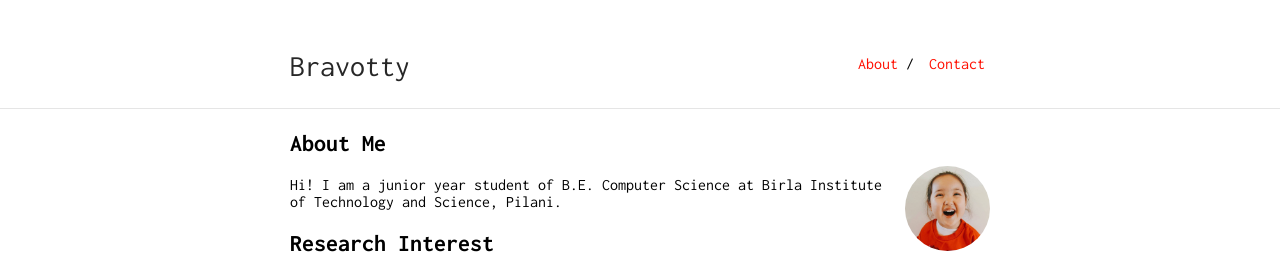
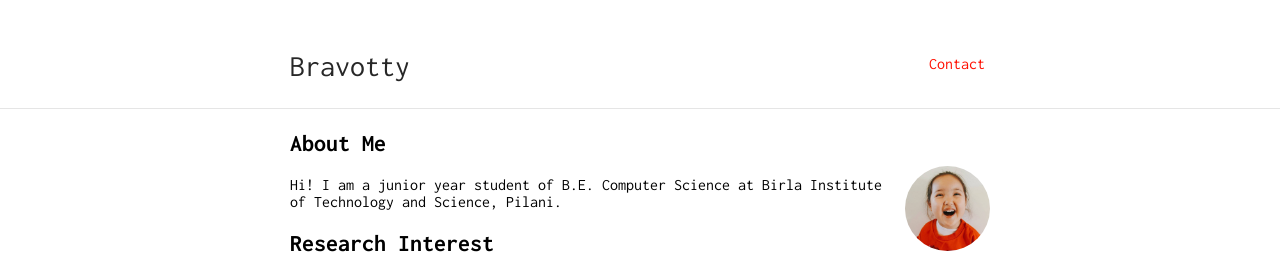
Before and after one commit to bravotty/bravotty.github.io, a Jekyll site: the page built from index.md, in a window 1280 px wide. Shown: the top 254 px of the page. Built offline with Jekyll 4.4.1, drawn with Linux system fonts in a browser that asks for light colours; our own code applies the rules of GitHub Pages for plain Markdown files.

Commit message:
Update _config.yml

```diff
--- a/_config.yml
+++ b/_config.yml
@@ -17,7 +17,5 @@ sass:
     sass_dir: _sass
 
 nav:
- - name: "About"
-   link: ""
  - name: "Contact"
    link: "contact"
```
